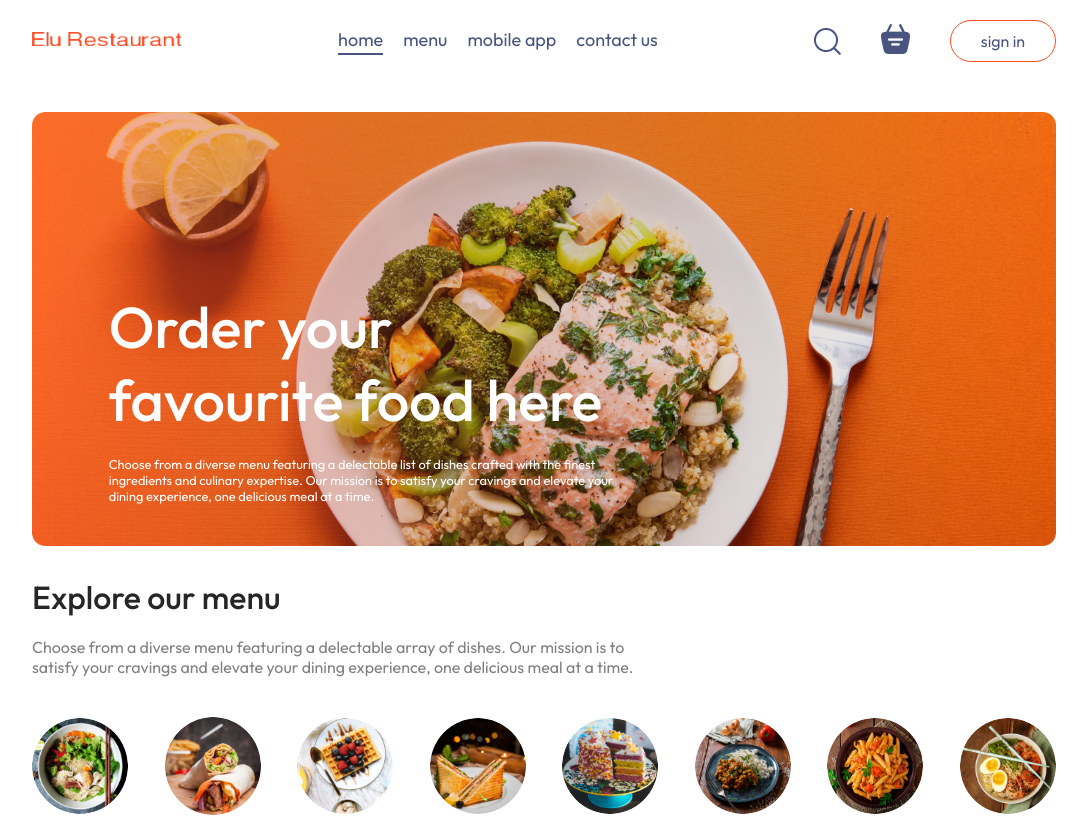
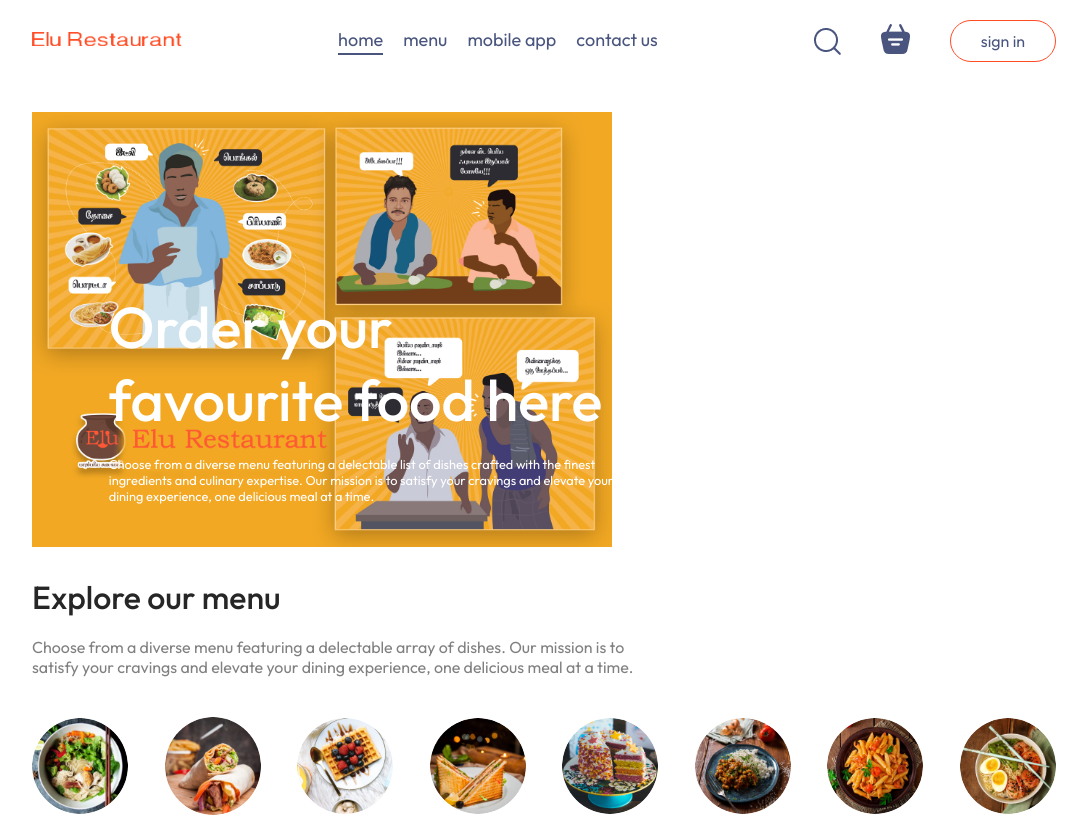
Before and after one commit to Elu620758/food-delivery-frontend, a React (Vite) app: page / in a window 1280 px wide. Shown: the top 817 px of the page, without its empty margins (96-1183 px from the left). Built offline with nearby package versions, Linux system fonts and the light colour scheme; no server answers.

Commit message:
commit changed

```diff
--- a/src/components/Header/Header.css
+++ b/src/components/Header/Header.css
@@ -1,7 +1,7 @@
 .header{
     height: 34vw;
     margin: 30px auto;
-    background: url('/header_img.png') no-repeat;
+    background: url('/src/assets/header_img.png') no-repeat;
     background-size:contain;
     position: relative;
 }
```
